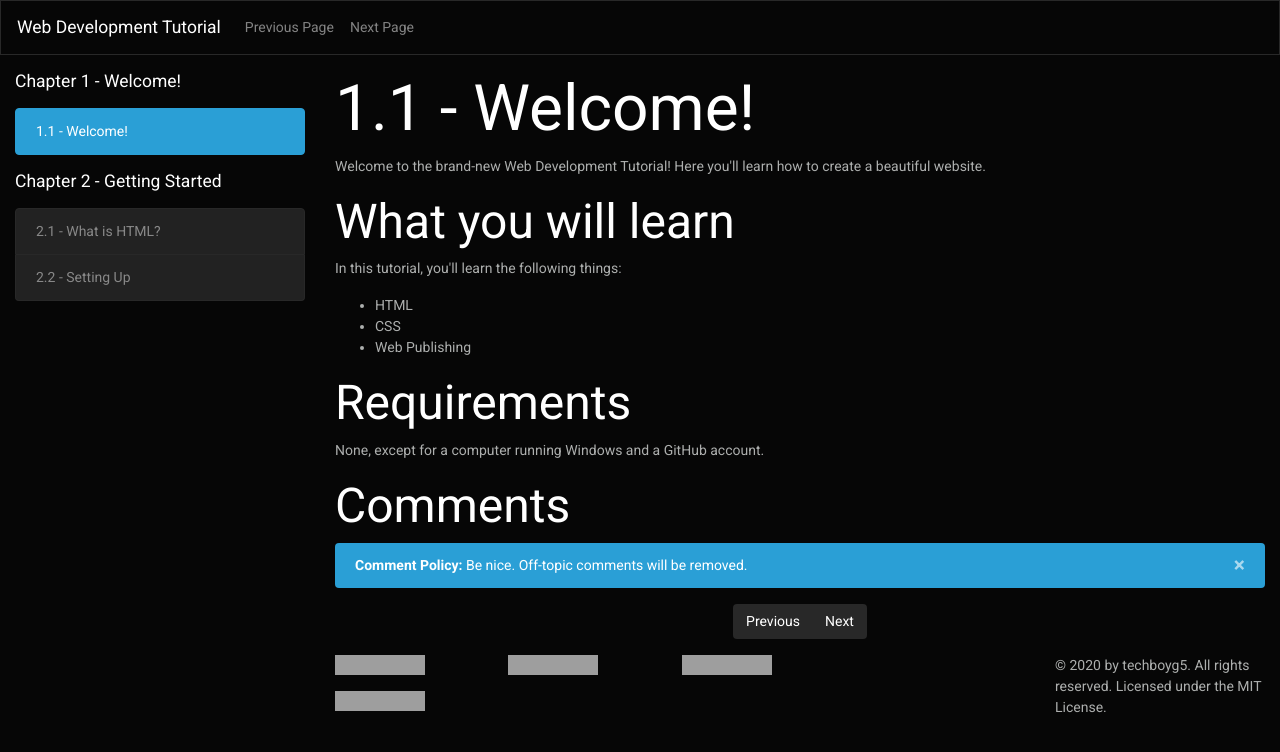
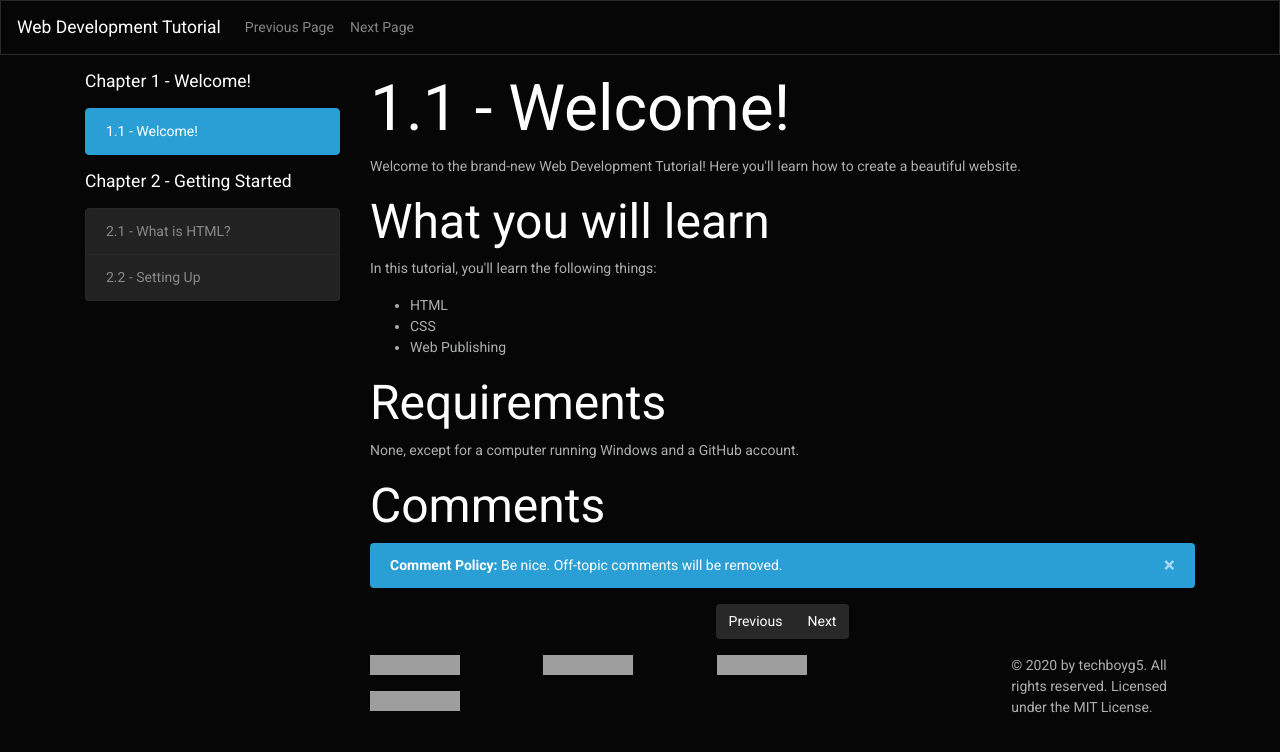
Before and after one commit to techboyg5/web-development-tutorial, a Jekyll site: the page built from chapter1/page1.html, in a window 1280 px wide. Shown: the top 752 px of the page. Built offline with Jekyll 4.4.1, drawn with Linux system fonts in a browser that asks for light colours; nearby versions of some CDN libraries; comment, search, counter and statistics services are not loaded; grey boxes are pictures that could not be loaded.

Commit message:
Use responsive container instead of fluid

```diff
--- a/_layouts/default.html
+++ b/_layouts/default.html
@@ -33,7 +33,7 @@
         </ul>
       </div>
     </nav>
-    <div class="container-fluid my-3">
+    <div class="container my-3">
       <div class="row">
         <div class="col-md-3">
             <h2 class="lead">Chapter 1 - Welcome!</h2>
```
